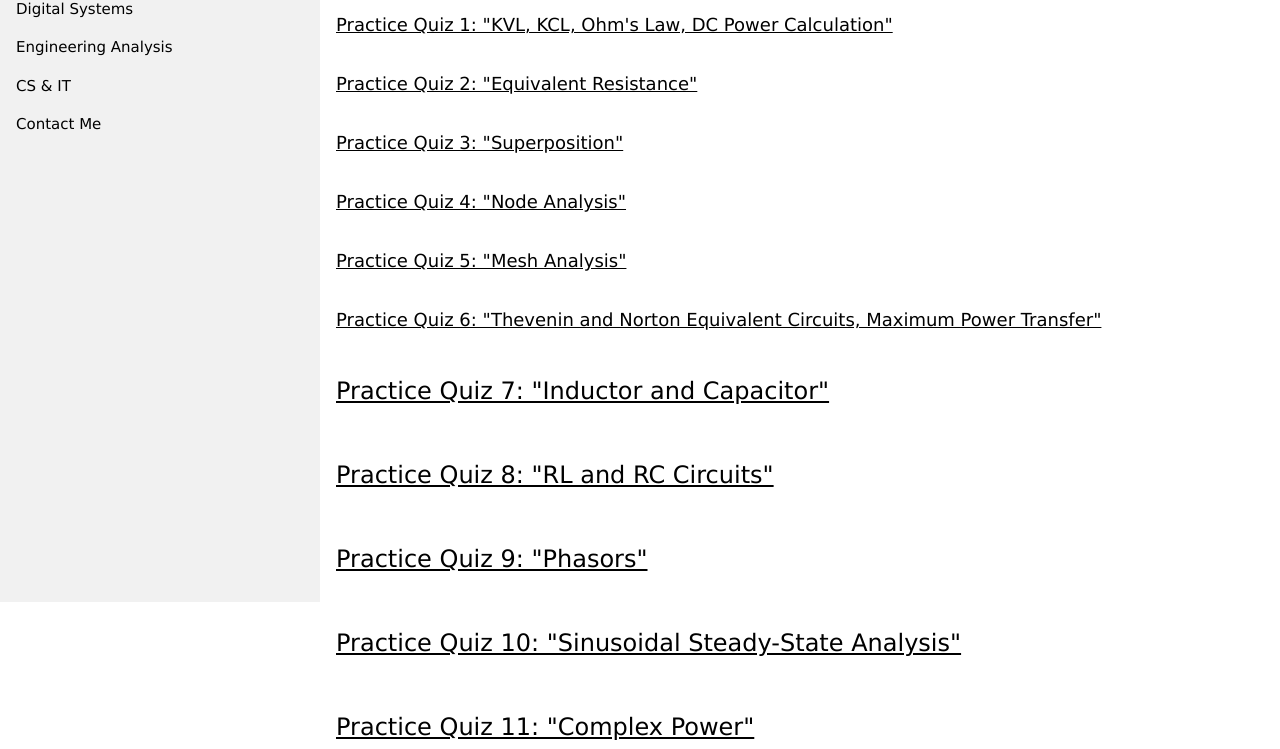
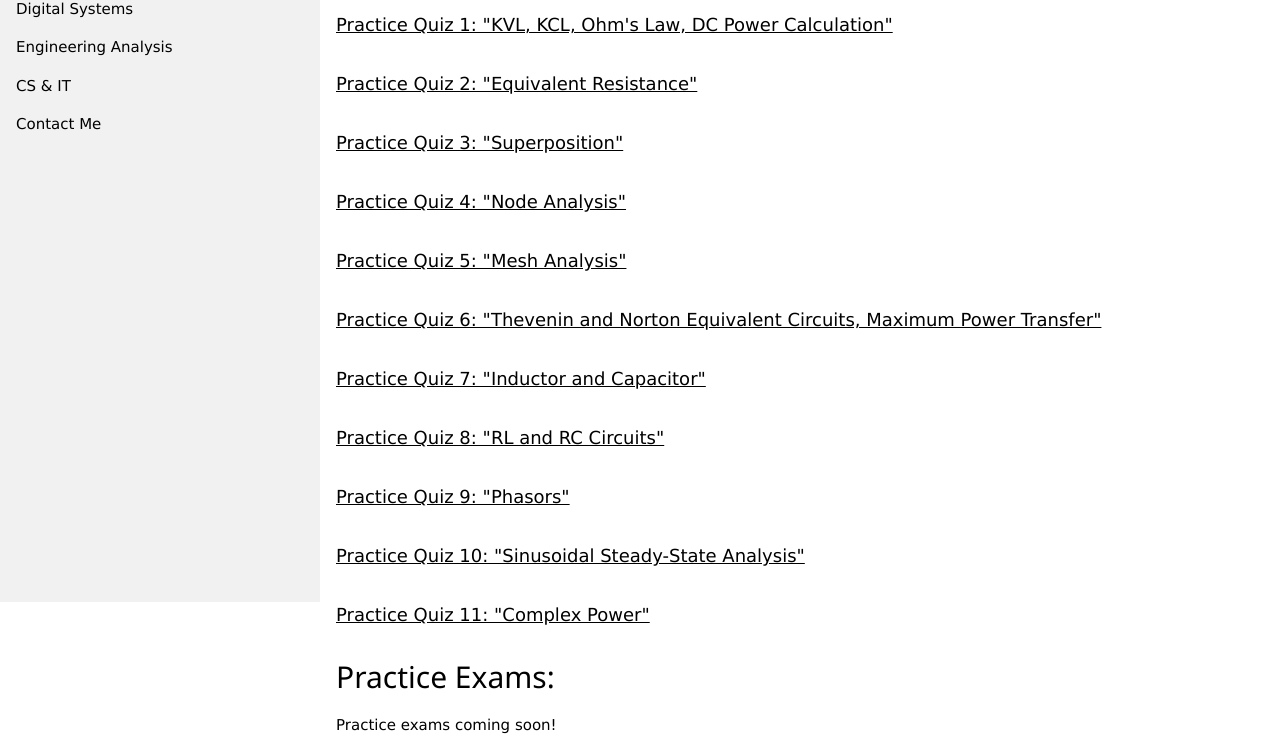
Before and after one commit to oatcat/ecedu, a plain HTML site: page practice-problems-lc-1.html in a window 1280 px wide. Shown: the part 198-947 px from the top of the page. Drawn offline with Linux system fonts and the light colour scheme.

Commit message:
Updated practice problems list items
may 8th 2025

```diff
--- a/practice-problems-lc-1.html
+++ b/practice-problems-lc-1.html
@@ -45,20 +45,20 @@
                 <div class="w3-padding-16">
                     <a class="w3-large" href="site-pdfs/quiz-6.pdf" target="_blank">Practice Quiz 6: "Thevenin and Norton Equivalent Circuits, Maximum Power Transfer"</a><br>
                 </div>
-                <div class="w3-padding-24">
-                    <a class="w3-xlarge" href="site-pdfs/quiz-7.pdf" target="_blank">Practice Quiz 7: "Inductor and Capacitor"</a><br>
+                <div class="w3-padding-16">
+                    <a class="w3-large" href="site-pdfs/quiz-7.pdf" target="_blank">Practice Quiz 7: "Inductor and Capacitor"</a><br>
                 </div>
-                <div class="w3-padding-24">
-                    <a class="w3-xlarge" href="site-pdfs/quiz-8.pdf" target="_blank">Practice Quiz 8: "RL and RC Circuits"</a><br>
+                <div class="w3-padding-16">
+                    <a class="w3-large" href="site-pdfs/quiz-8.pdf" target="_blank">Practice Quiz 8: "RL and RC Circuits"</a><br>
                 </div>
-                <div class="w3-padding-24">
-                    <a class="w3-xlarge" href="site-pdfs/quiz-9.pdf" target="_blank">Practice Quiz 9: "Phasors"</a><br>
+                <div class="w3-padding-16">
+                    <a class="w3-large" href="site-pdfs/quiz-9.pdf" target="_blank">Practice Quiz 9: "Phasors"</a><br>
                 </div>
-                <div class="w3-padding-24">
-                    <a class="w3-xlarge" href="site-pdfs/quiz-10.pdf" target="_blank">Practice Quiz 10: "Sinusoidal Steady-State Analysis"</a><br>
+                <div class="w3-padding-16">
+                    <a class="w3-large" href="site-pdfs/quiz-10.pdf" target="_blank">Practice Quiz 10: "Sinusoidal Steady-State Analysis"</a><br>
                 </div>
-                <div class="w3-padding-24">
-                    <a class="w3-xlarge" href="site-pdfs/quiz-11.pdf" target="_blank">Practice Quiz 11: "Complex Power"</a><br>
+                <div class="w3-padding-16">
+                    <a class="w3-large" href="site-pdfs/quiz-11.pdf" target="_blank">Practice Quiz 11: "Complex Power"</a><br>
                 </div>
                 <h2>Practice Exams:</h2>
                 <p>Practice exams coming soon!</p>
```
